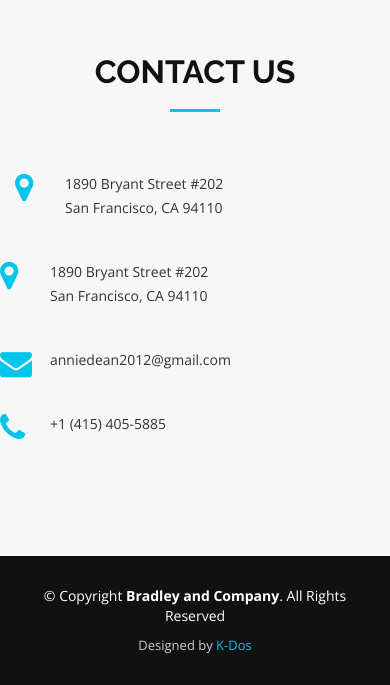
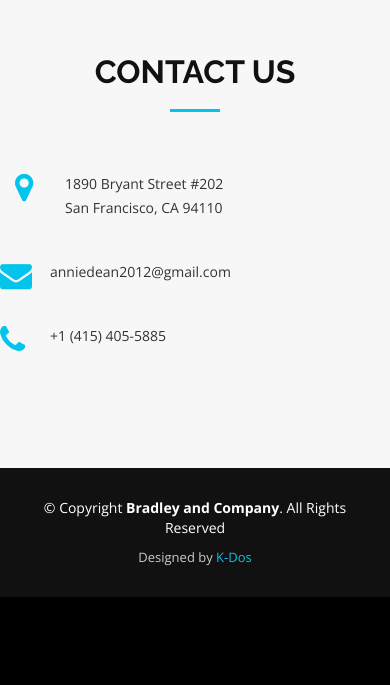
Before and after one commit to KK-Dos/AAQuickbooks, a plain HTML site: page index.html in a window 390 px wide. Shown: the part 6287-6972 px from the top of the page. After the commit the page ends 6884 px from the top, so only its background shows below. Drawn offline with nearby package versions, Linux system fonts and the light colour scheme.

Commit message:
remove duplicate info

```diff
--- a/index.html
+++ b/index.html
@@ -321,12 +321,7 @@ Contact Section
 
 
         <div class="row info">
-            <div class="col-md-3 col-md-push-2">
-                <div>
-                    <i class="fa fa-map-marker"></i>
-                    <p>1890 Bryant Street #202<br>San Francisco, CA 94110</p>
-                </div>
-            </div>
+
 
             <div class="col-md-3 col-md-push-2">
                 <div>
```
